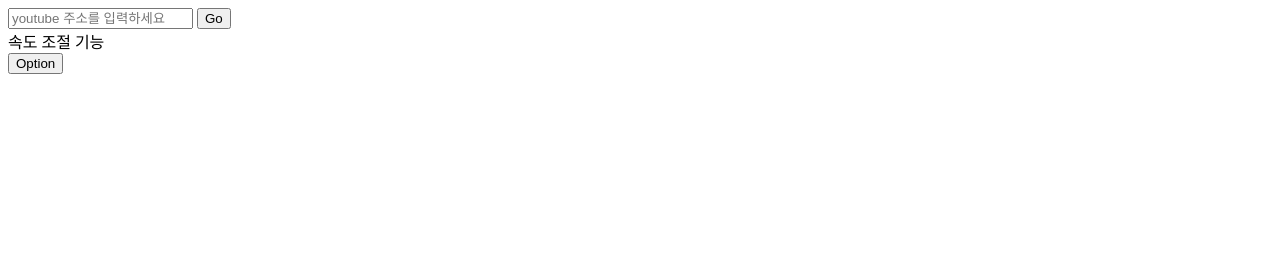
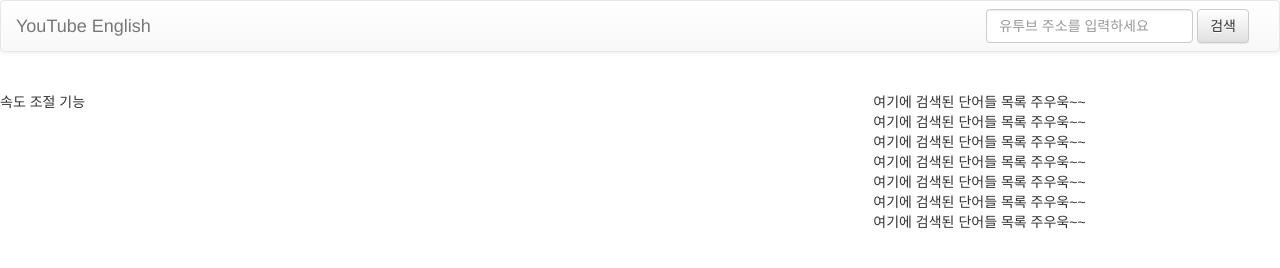
Before and after one commit to zelon/youtube-english, a plain HTML site: page static/html/index.htm in a window 1280 px wide. Drawn offline with nearby package versions, Linux system fonts and the light colour scheme.

Commit message:
bootstrap 적용. navigation bar 추가. 레이아웃 잡아보기. options() 삭제

```diff
--- a/static/html/index.htm
+++ b/static/html/index.htm
@@ -1,13 +1,70 @@
 <!DOCTYPE html>
 <html>
+  <head>
+    <meta charset="utf-8">
+    <meta http-equiv="X-UA-Compatible" content="IE=edge">
+    <meta name="viewport" content="width=device-width, initial-scale=1">
+    <!-- The above 3 meta tags *must* come first in the head; any other head content must come *after* these tags -->
+
+    <title>Youtube English</title>
+
+    <!-- Latest compiled and minified CSS -->
+    <link rel="stylesheet" href="https://maxcdn.bootstrapcdn.com/bootstrap/3.3.5/css/bootstrap.min.css" integrity="sha512-dTfge/zgoMYpP7QbHy4gWMEGsbsdZeCXz7irItjcC3sPUFtf0kuFbDz/ixG7ArTxmDjLXDmezHubeNikyKGVyQ==" crossorigin="anonymous">
+
+    <!-- Optional theme -->
+    <link rel="stylesheet" href="https://maxcdn.bootstrapcdn.com/bootstrap/3.3.5/css/bootstrap-theme.min.css" integrity="sha384-aUGj/X2zp5rLCbBxumKTCw2Z50WgIr1vs/PFN4praOTvYXWlVyh2UtNUU0KAUhAX" crossorigin="anonymous">
+
+    <!-- HTML5 shim and Respond.js for IE8 support of HTML5 elements and media queries -->
+    <!-- WARNING: Respond.js doesn't work if you view the page via file:// -->
+    <!--[if lt IE 9]>
+      <script src="https://oss.maxcdn.com/html5shiv/3.7.2/html5shiv.min.js"></script>
+      <script src="https://oss.maxcdn.com/respond/1.4.2/respond.min.js"></script>
+    <![endif]-->
+  </head>
   <body>
-    <div id="search">
-  		<form>
-  			<input id="url" type="text" placeholder="youtube 주소를 입력하세요" width="1200"/>
-  		  <button onclick="onUrl();">Go</button>
-  		</form>
+    <nav class="navbar navbar-default">
+      <div class="container-fluid">
+        <!-- Brand and toggle get grouped for better mobile display -->
+        <div class="navbar-header">
+          <button type="button" class="navbar-toggle collapsed" data-toggle="collapse" data-target="#bs-example-navbar-collapse-1" aria-expanded="false">
+            <span class="sr-only">Toggle navigation</span>
+            <span class="icon-bar"></span>
+            <span class="icon-bar"></span>
+            <span class="icon-bar"></span>
+          </button>
+          <a class="navbar-brand" href="#">YouTube English</a>
+        </div>
+
+        <!-- Collect the nav links, forms, and other content for toggling -->
+        <div class="collapse navbar-collapse" id="bs-example-navbar-collapse-1">
+          <form class="navbar-form navbar-right" role="search">
+            <div class="form-group">
+              <input type="text" class="form-control" placeholder="유투브 주소를 입력하세요">
+            </div>
+            <button type="submit" class="btn btn-default">검색</button>
+          </form>
+          <ul class="nav navbar-nav navbar-right">
+          </ul>
+        </div><!-- /.navbar-collapse -->
+      </div><!-- /.container-fluid -->
+    </nav>
+    <br/>
+    <div class="row">
+      <div class="col-md-8">
+        <div id="player"></div>
+        <div id="repeat"></div>
+        <div id="rate">속도 조절 기능</div>
+      </div>
+      <div class="col-md-4">
+        여기에 검색된 단어들 목록 주우욱~~<br/>
+        여기에 검색된 단어들 목록 주우욱~~<br/>
+        여기에 검색된 단어들 목록 주우욱~~<br/>
+        여기에 검색된 단어들 목록 주우욱~~<br/>
+        여기에 검색된 단어들 목록 주우욱~~<br/>
+        여기에 검색된 단어들 목록 주우욱~~<br/>
+        여기에 검색된 단어들 목록 주우욱~~<br/>
+      </div>
     </div>
-    <div id="player"></div>
 
     <script lang="javascript" src="ui.js"></script>
     <script>
@@ -54,11 +111,9 @@
         player.stopVideo();
       }
     </script>
-
-    <div id="repeat"></div>
-    <div id="rate">속도 조절 기능</div>
-
-		<button onclick="options();">Option</button>
-
+    <!-- jQuery (necessary for Bootstrap's JavaScript plugins) -->
+    <script src="https://ajax.googleapis.com/ajax/libs/jquery/1.11.3/jquery.min.js"></script>
+    <!-- Latest compiled and minified JavaScript -->
+    <script src="https://maxcdn.bootstrapcdn.com/bootstrap/3.3.5/js/bootstrap.min.js" integrity="sha512-K1qjQ+NcF2TYO/eI3M6v8EiNYZfA95pQumfvcVrTHtwQVDG+aHRqLi/ETn2uB+1JqwYqVG3LIvdm9lj6imS/pQ==" crossorigin="anonymous"></script>
   </body>
 </html>
--- a/static/html/ui.js
+++ b/static/html/ui.js
@@ -22,10 +22,3 @@ function onUrl() {
 	var url = document.getElementById("url").value;
 	player.loadVideoByUrl("http://www.youtube.com/v/xruZHVN8OZ8?version=3");
 }
-
-function options() {
-	var option_list = player.getOptions();
-	var get_option = "fontSize";
-	var caption = player.getOption("captions", get_option);
-	//player.setPlaybackRate(0.5);
-}
```
